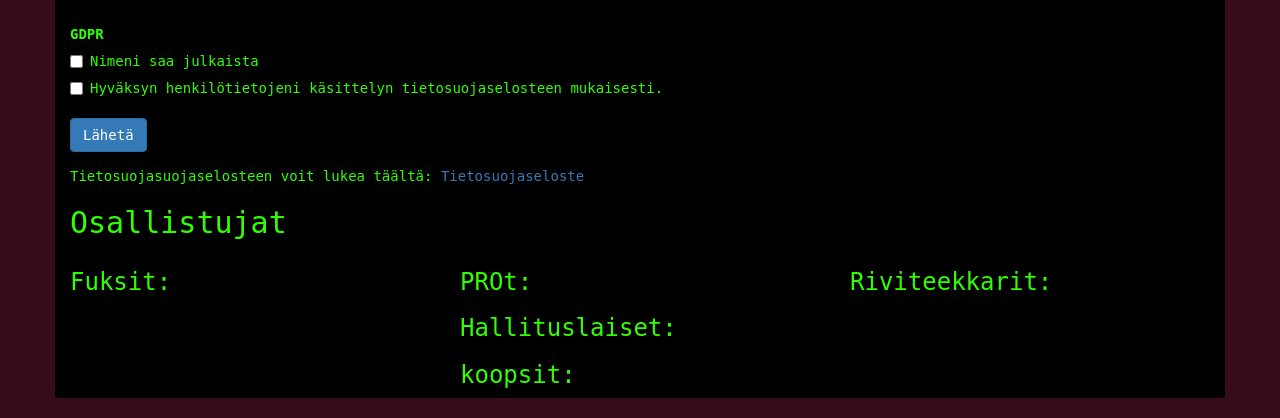
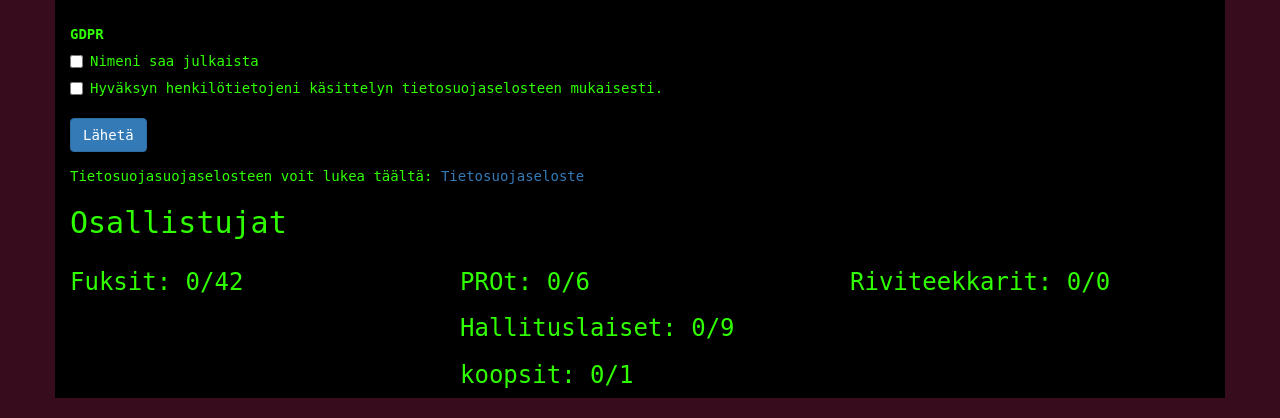
Before and after one commit to Glukoosi/flaskquery, a Flask app: page / in a window 1280 px wide. Shown: the part 807-1225 px from the top of the page. Run offline with Flask 2, Linux system fonts and the light colour scheme; data that the repository does not hold is empty; some libraries are stand-ins or nearby versions.

Commit message:
added numbers

```diff
--- a/app/templates/index.html
+++ b/app/templates/index.html
@@ -67,7 +67,7 @@
         <h2>Osallistujat</h2>
         <div class="row">
             <div class="col-sm-4">
-            <h3>Fuksit:</h3>
+            <h3>Fuksit: {{ fuksit|length }}/42</h3>
                 {% for entry in fuksit %}
                     <p>
                         {{ loop.index }}. {{ entry }}
@@ -75,19 +75,19 @@
                 {% endfor %}
             </div>
         <div class="col-sm-4">
-            <h3>PROt:</h3>
+            <h3>PROt: {{ prot|length }}/6</h3>
                 {% for entry in prot %}
                     <p>
                         {{ loop.index }}. {{ entry }}
                     </p>
                 {% endfor %}
-            <h3>Hallituslaiset:</h3>
+            <h3>Hallituslaiset: {{ hallitus|length }}/9</h3>
                 {% for entry in hallitus %}
                     <p>
                         {{ loop.index }}. {{ entry }}
                     </p>
                 {% endfor %}
-            <h3>koopsit:</h3>
+            <h3>koopsit: {{ koops|length }}/1</h3>
                 {% for entry in koops %}
                     <p>
                         {{ loop.index }}. {{ entry }}
@@ -95,7 +95,7 @@
                 {% endfor %}
             </div>
         <div class="col-sm-4">
-            <h3>Riviteekkarit:</h3>
+            <h3>Riviteekkarit: {{ teekkarit|length }}/0</h3>
                 {% for entry in teekkarit %}
                                        <p>
                         {{ loop.index }}. {{ entry }}
```
